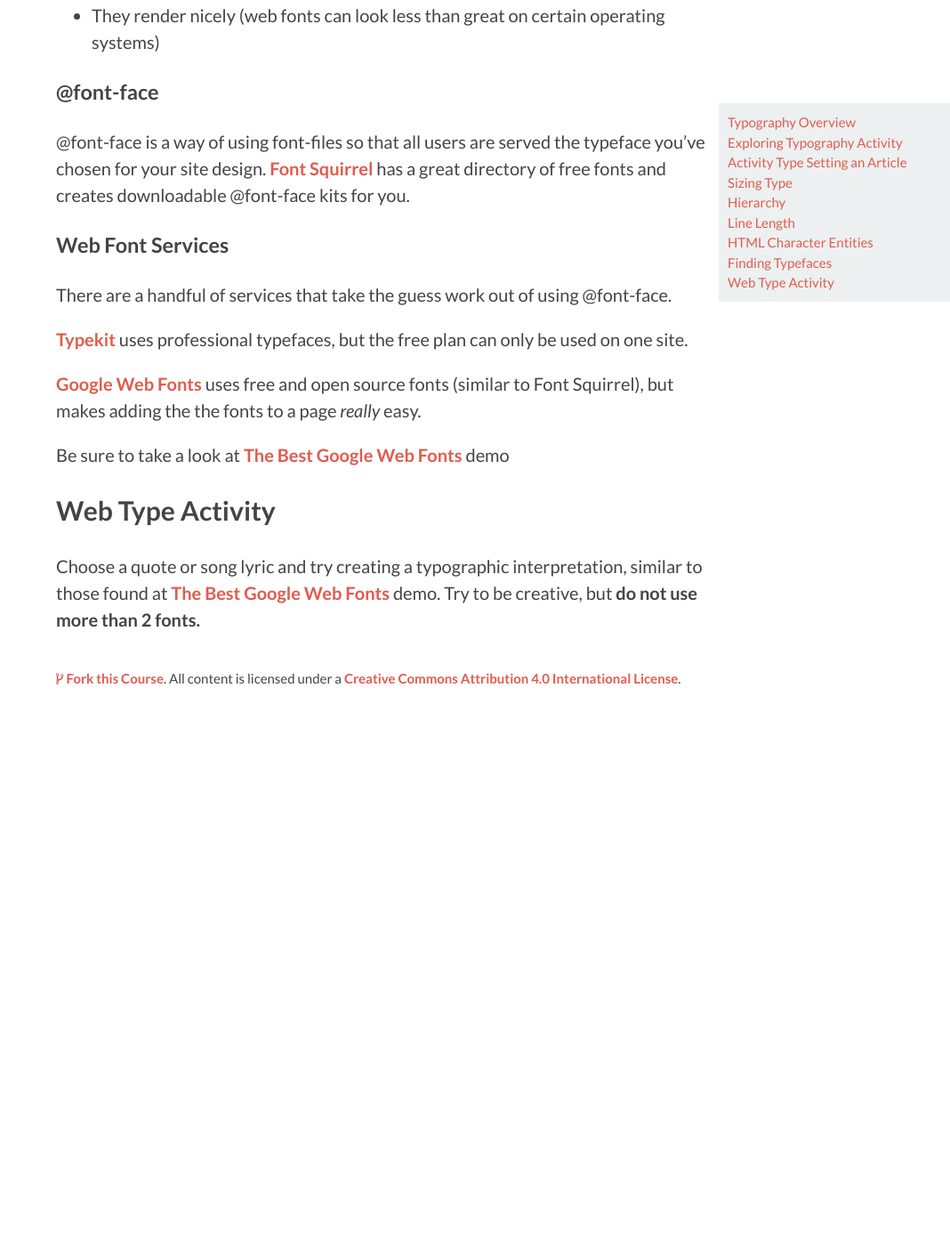
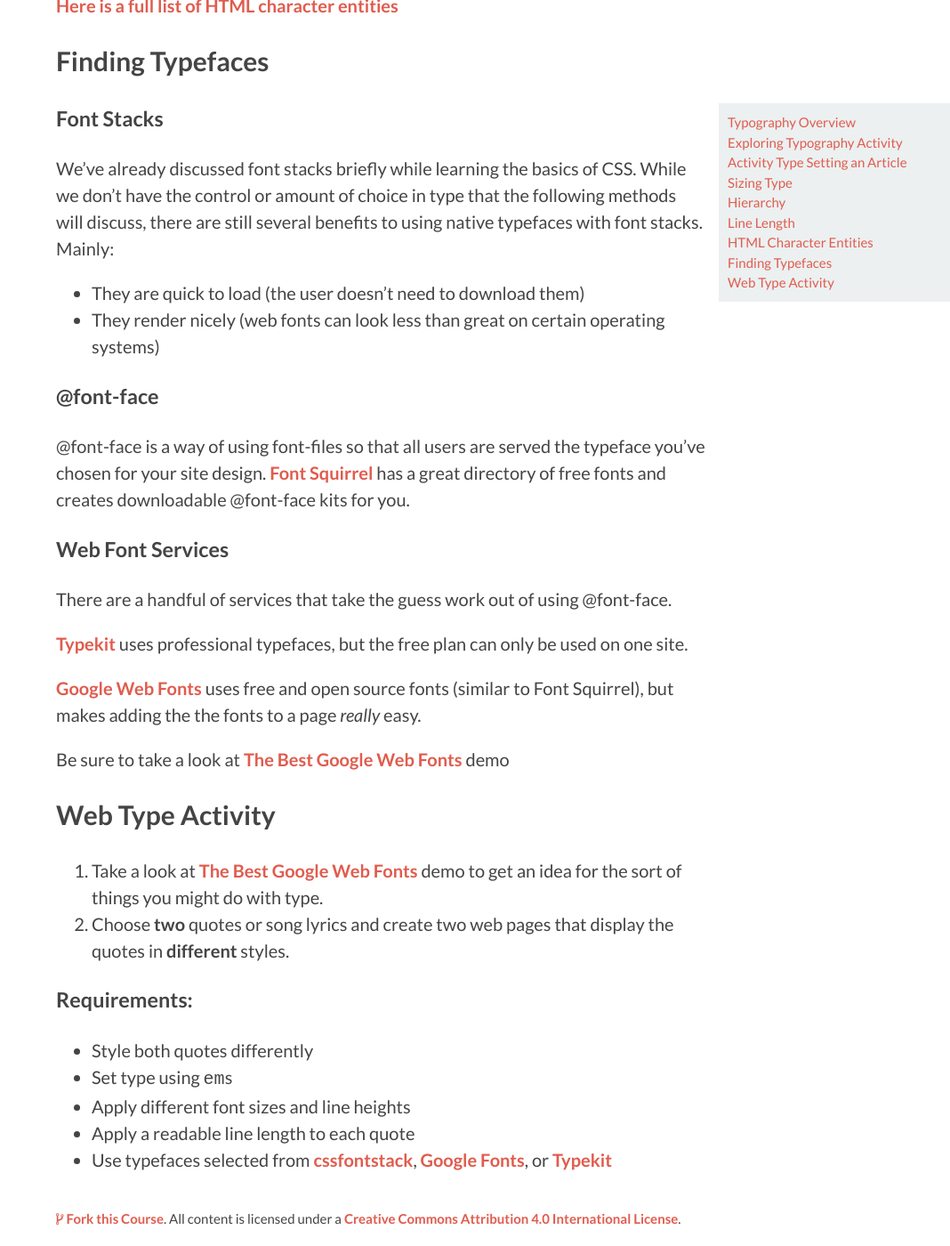
Before and after one commit to DMD1070/DMD1070.github.io, a Jekyll site: the page built from lessons/7-web-typography.md, in a window 1280 px wide and 1400 px high, scrolled down 4179 px. Shown: the whole window at 89% size, without its empty margins (212-1280 px from the left). Built offline with Jekyll 4.4.1, drawn with Linux system fonts in a browser that asks for light colours; before the commit the page ends 4972 px from its top, so only the background shows below that.

Commit message:
update activity instructions and add screencast

```diff
--- a/lessons/7-web-typography.md
+++ b/lessons/7-web-typography.md
@@ -38,6 +38,8 @@
 1. [Download the HTML and starter CSS](https://github.com/DMD1070/short-history/archive/master.zip).
 2. Read [Typography in Ten Minutes](http://practicaltypography.com/typography-in-ten-minutes.html)
 3. Watch and follow along with the following video
+
+<iframe width="420" height="315" src="https://www.youtube.com/embed/DD9-dQmRsmc" frameborder="0" allowfullscreen></iframe>
 
 ## Sizing Type
 
@@ -129,4 +131,13 @@
 
 ## Web Type Activity
 
-Choose a quote or song lyric and try creating a typographic interpretation, similar to those found at [The Best Google Web Fonts](http://hellohappy.org/beautiful-web-type) demo. Try to be creative, but **do not use more than 2 fonts.**
+1. Take a look at [The Best Google Web Fonts](http://hellohappy.org/beautiful-web-type) demo to get an idea for the sort of things you might do with type.
+2. Choose **two** quotes or song lyrics and create two web pages that display the quotes in **different** styles.
+
+### Requirements:
+
+- Style both quotes differently
+- Set type using `em`s
+- Apply different font sizes and line heights
+- Apply a readable line length to each quote
+- Use typefaces selected from [cssfontstack](http://www.cssfontstack.com/), [Google Fonts](https://www.google.com/fonts), or [Typekit](https://typekit.com/)
```
